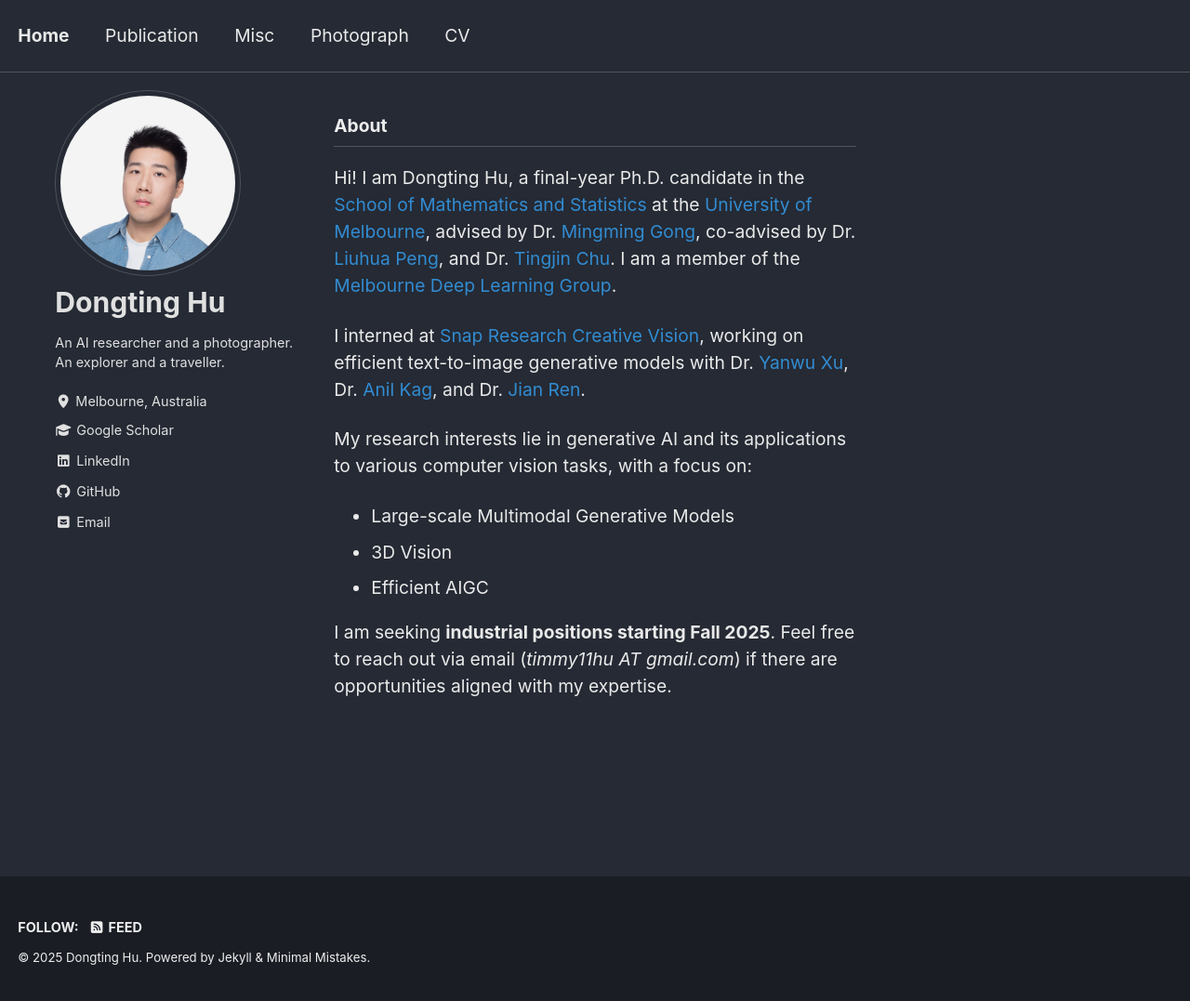
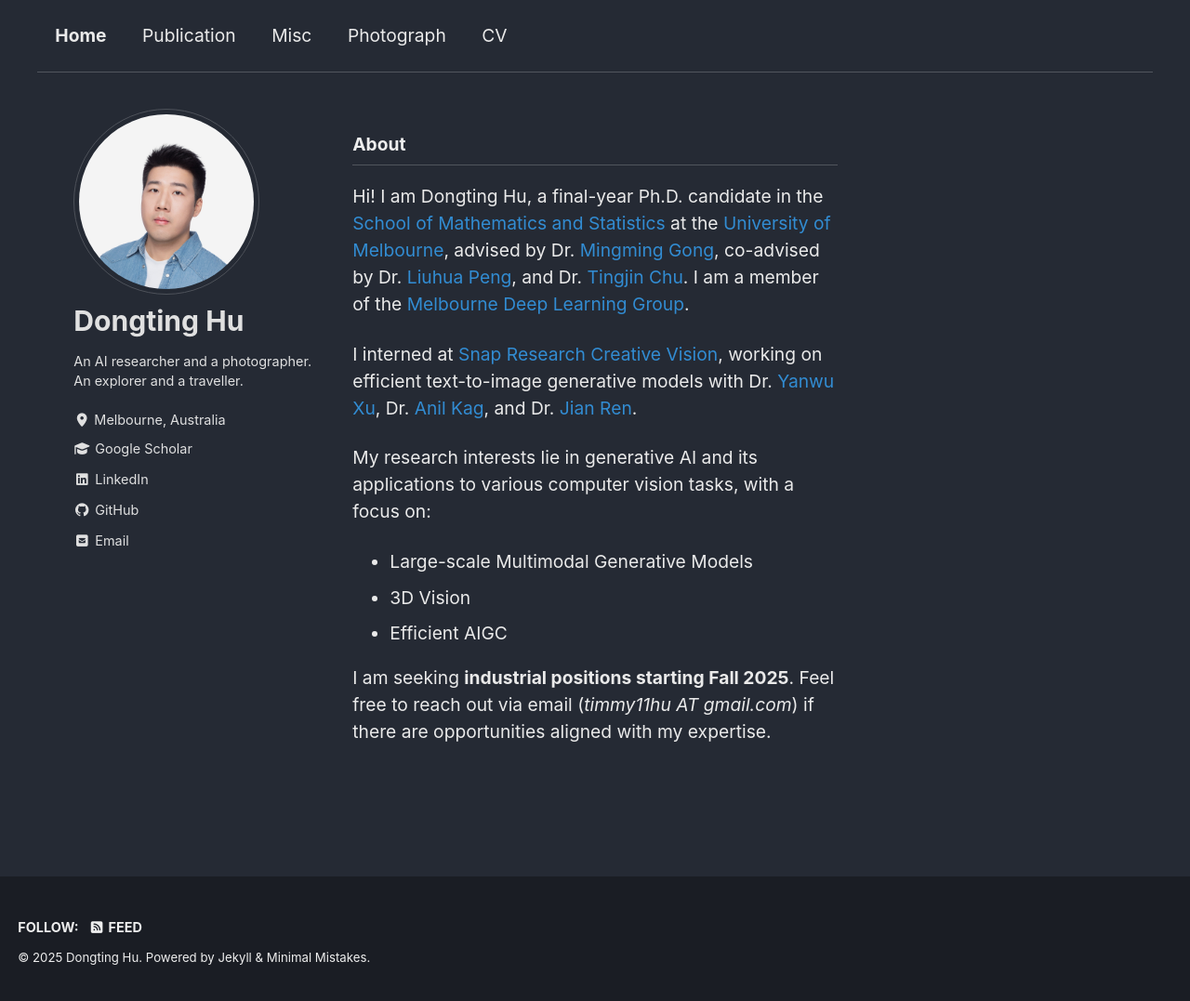
Before and after one commit to timmy11hu/timmy11hu.github.io, a Jekyll site: the page built from index.html, in a window 1280 px wide and 1079 px high. Shown: the whole window at 93% size. Built offline with Jekyll 4.4.1, drawn with Linux system fonts in a browser that asks for light colours; cached includes are drawn as plain includes; the list of posts is cut into pages by our own code.

Commit message:
Update default.html

```diff
--- a/_layouts/default.html
+++ b/_layouts/default.html
@@ -11,10 +11,14 @@
 
   <body class="layout--{{ page.layout | default: layout.layout }}{% if page.classes or layout.classes %}{{ page.classes | default: layout.classes | join: ' ' | prepend: ' ' }}{% endif %}" dir="{% if site.rtl %}rtl{% else %}ltr{% endif %}">
     {% include_cached skip-links.html %}
-    {% include_cached masthead.html %}
+    <!-- {% include_cached masthead.html %} -->
+    <!-- Masthead (navigation bar) centered -->
+    <header style="width: 100%; max-width: 1200px; margin: 0 auto;">
+      {% include_cached masthead.html %}
+    </header>
 
     <!-- <div class="initial-content"> -->
-    <div class="initial-content" style="width: 100%; max-width: 1200px; margin: 0 auto;">
+    <div class="initial-content" style="width: 100%; max-width: 1200px; margin: 0 auto; padding: 20px; box-sizing: border-box;">
       {{ content }}
       {% include after-content.html %}
     </div>
```
